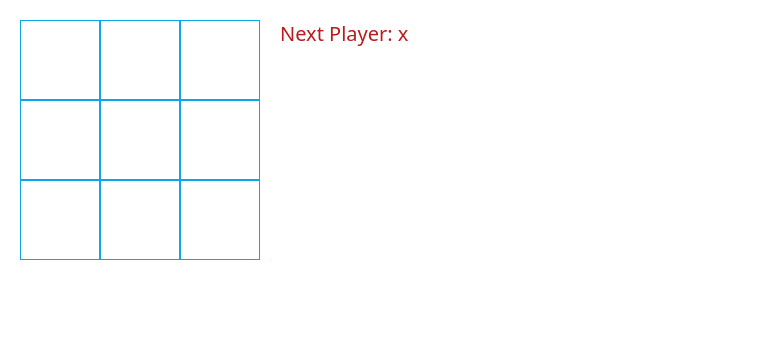
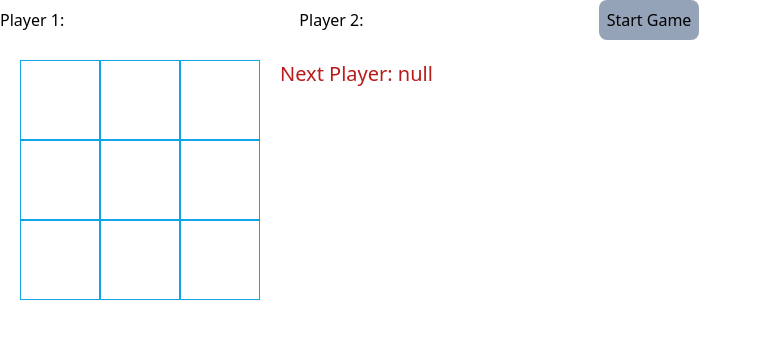
Before and after one commit to mrmcoding88/tic-tac-toe, a React (Vite) app: page / in a window 1280 px wide. Shown: the top 338 px of the page, without its empty margins (0-761 px from the left). Built offline with nearby package versions, Linux system fonts and the light colour scheme.

Commit message:
feat: get players name from user

```diff
--- a/src/App.tsx
+++ b/src/App.tsx
@@ -1,18 +1,32 @@
-import {useAppSelector} from './app/hooks'
+import {useAppSelector,useAppDispatch} from './app/hooks'
 import Board from './features/components/board'
+import { setPlayersName } from './features/slicers/board-slice'
 function App() {
  const boardState = useAppSelector((state)=>state.board)
-  const [xIsNext, winner] = [boardState.xIsNext, boardState.winner]
+  const [xIsNext, winner, playerNames] = [boardState.xIsNext, boardState.winner, boardState.playerNames]
+  const dispatch = useAppDispatch()
 
-  const status = winner?'Winner is: ' + winner: xIsNext?'Next Player: x':'Next Player: Y'
+  const status = winner ? 'Winner is: ' + winner : xIsNext ? 'Next Player: ' +playerNames[0] : 'Next Player: '+playerNames[1]
+  function startGameClicked() {
+    const p1 = document.getElementById('p1')as HTMLInputElement
+    const p2 = document.getElementById('p2') as HTMLInputElement
+    dispatch(setPlayersName([p1.value as string,p2.value as string]))
+  }
 
   return (
+    <div>
+       <label htmlFor="Player 1">Player 1: </label>
+        <input type="text" id='p1'/>
+        <label htmlFor="Player 2">Player 2: </label>
+        <input type="text" id= 'p2'/>
+        <button className='rounded-lg border-red-700 p-2 bg-slate-400' type='submit' onClick={()=>startGameClicked() }>Start Game</button>
     <div className='flex flex-row m-5'>
       <Board />
       <div className='text-xl text-red-700 ml-5'>
         {status}
       </div>
-    </div>
+      </div>
+      </div>
 
   )
 }
--- a/src/features/slicers/board-slice.tsx
+++ b/src/features/slicers/board-slice.tsx
@@ -1,6 +1,7 @@
 import { PayloadAction,createSlice} from '@reduxjs/toolkit'
 
 interface BoardState {
+    playerNames: (string | null)[]
     xIsNext: boolean,
     winner: string | null,
     board: (string | null)[]
@@ -8,6 +9,7 @@ interface BoardState {
 }
 
 const initialState: BoardState = {
+    playerNames: Array(2).fill(null),
     xIsNext: true,
     winner: null,
     board: Array(9).fill(null)
@@ -17,6 +19,9 @@ const boardSlice = createSlice({
     name: 'board',
     initialState,
     reducers: {
+        'setPlayersName': (state: BoardState, action: PayloadAction<string[]>) => {
+            state.playerNames = action.payload
+        },
         'nextMove': (state: BoardState, action:PayloadAction<number>) => {
             if (state.xIsNext) {
                 state.board[action.payload] = 'X'
@@ -31,12 +36,12 @@ const boardSlice = createSlice({
             for (let i = 0; i < condition.length; i++){
                 const [a, b, c] = condition[i]
                 if (state.board[a] != null && state.board[a] == state.board[b] && state.board[a] == state.board[c]) {
-                    state.winner = state.board[a]
+                    state.winner = state.board[a]=='X'?state.playerNames[0]:state.playerNames[1]
                 }
             }
         }
     }
 })
 
-export const { nextMove, calWinner } = boardSlice.actions
+export const { setPlayersName, nextMove, calWinner } = boardSlice.actions
 export default boardSlice.reducer
```
